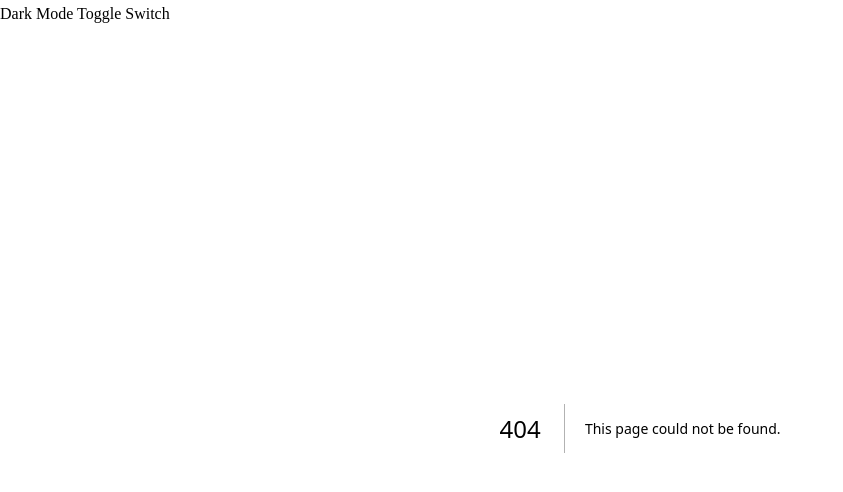
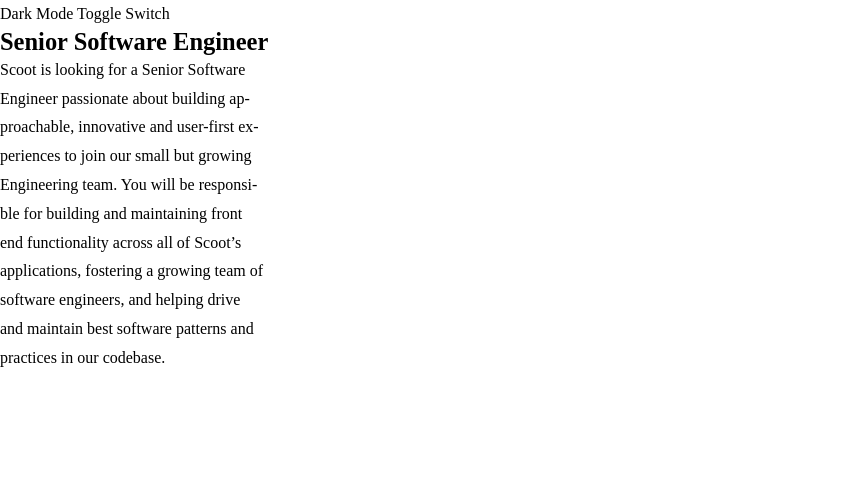
Before and after one commit to dwhenson/FEM-devjobs-app, a Next.js app: page /1 in a window 1280 px wide. Before the commit this address had no page. Shown: the top 492 px of the page, without its empty margins (0-843 px from the left). Built offline with nearby package versions, Linux system fonts and the light colour scheme.

Commit message:
✅ ADD: individual job pages

```diff
--- /dev/null
+++ b/src/app/[id]/page.js
@@ -0,0 +1,31 @@
+import { data } from "@/data/data";
+
+export function generateStaticParams() {
+  return data.map((item) => ({ id: String(item.id) }));
+}
+
+function JobDetails({ params }) {
+  const {
+    logo,
+    logoBackground,
+    company,
+    website,
+    postedAt,
+    contract,
+    position,
+    location,
+    apply,
+    description,
+    requirements,
+    role,
+  } = data.find((item) => String(item.id) === params.id);
+
+  return (
+    <>
+      <h2>{position}</h2>
+      <p>{description}</p>
+    </>
+  );
+}
+
+export default JobDetails;
--- a/src/components/Results/Results.js
+++ b/src/components/Results/Results.js
@@ -1,7 +1,8 @@
 import Image from "next/image";
+import Link from "next/link";
 import { data } from "@/data/data";
 
-async function Results() {
+function Results() {
   return (
     <ul>
       {data.map(
@@ -16,6 +17,7 @@
           logoBackground = "transparent",
         }) => (
           <li key={id}>
+            <Link href={String(id)}>
               <Image
                 src={logo}
                 alt={company}
@@ -28,6 +30,7 @@
               <h2>{position}</h2>
               <p>{company}</p>
               <p>{location}</p>
+            </Link>
           </li>
         ),
       )}
```
Also changed, not shown: 1 other file (tests, documents, lock files or other folders). Lines whose indentation alone changed are shown as unchanged.
